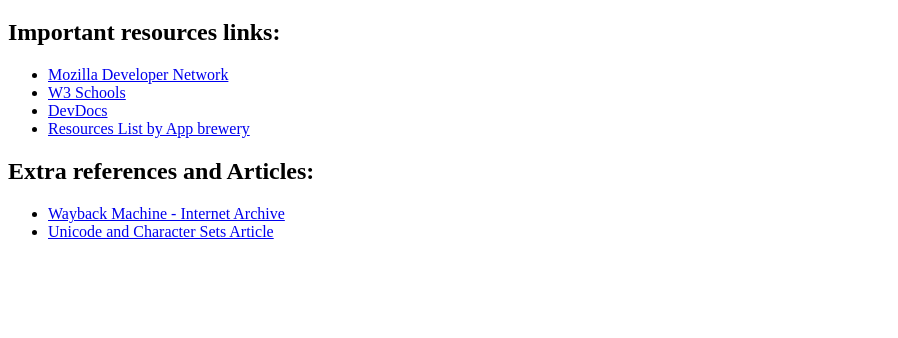
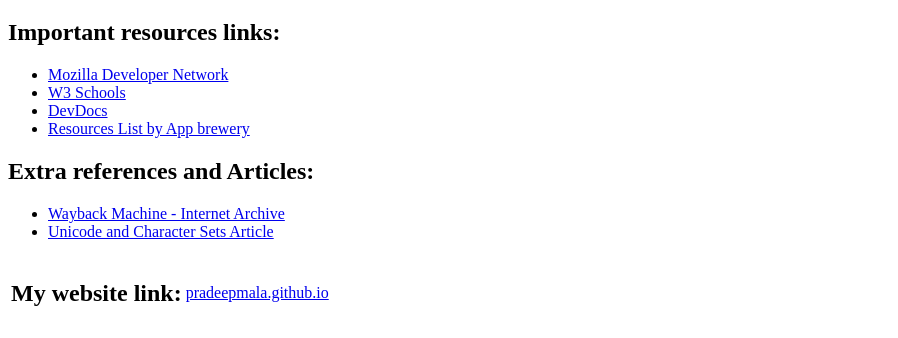
Before and after one commit to Pradeepmala/CV, a plain HTML site: page index.html in a window 1280 px wide. Shown: the part 753-1091 px from the top of the page, without its empty margins (0-898 px from the left). Before the commit the page ends 1010 px from the top, so only its background shows below. Drawn offline with Linux system fonts and the light colour scheme.

Commit message:
Update index.html

```diff
--- a/index.html
+++ b/index.html
@@ -46,6 +46,12 @@
     <li><a href="http://web.archive.org/">Wayback Machine - Internet Archive</a></li>
     <li><a href="https://www.joelonsoftware.com/2003/10/08/the-absolute-minimum-every-software-developer-absolutely-positively-must-know-about-unicode-and-character-sets-no-excuses/">Unicode and Character Sets Article</a></li>
   </ul>
+  <table>
+    <tr>
+      <td><h2>My website link:</h2></td>
+      <td> <a href=" https://pradeepmala.github.io/CV/.">pradeepmala.github.io</a></td>
+    </tr>
+  </table>
 </body>
 
 
```
